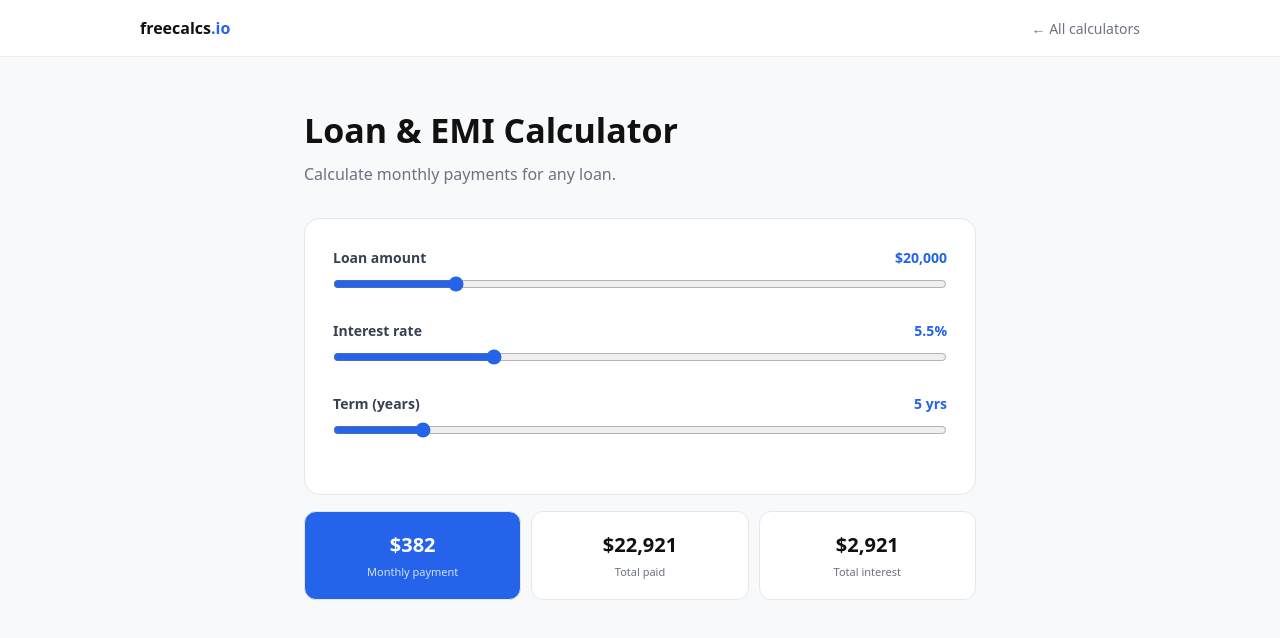
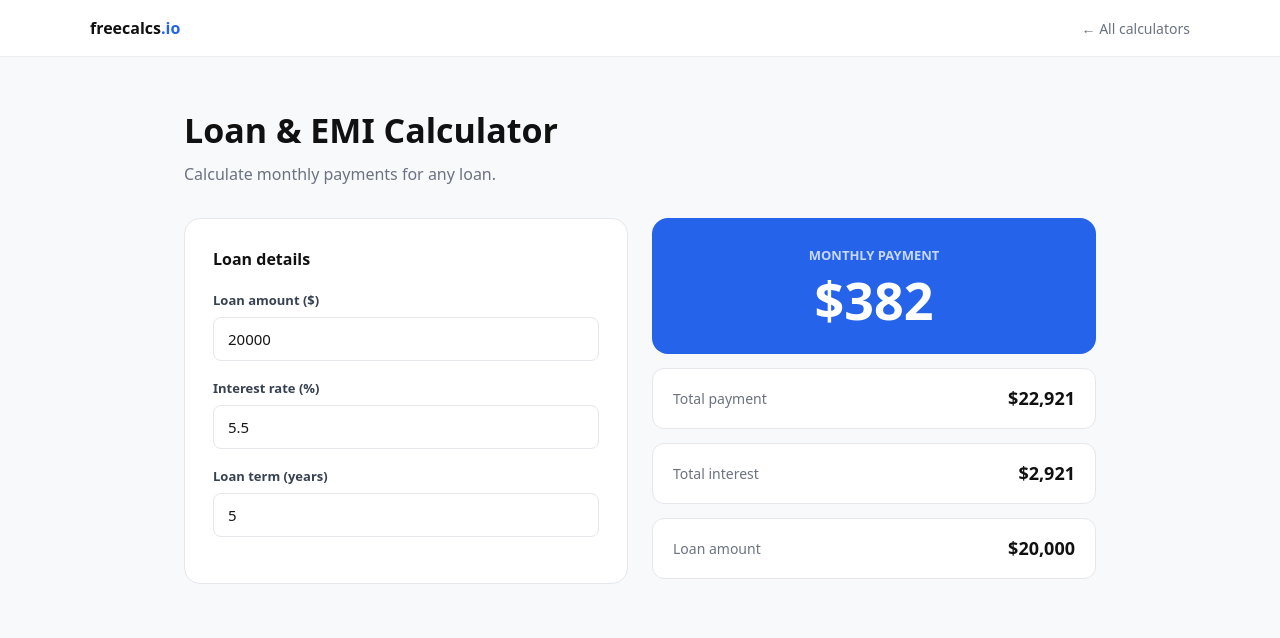
Before and after one commit to Tunjilor/freecalcs, a Next.js app: page /loan in a window 1280 px wide. Shown: the top 638 px of the page. Built offline with nearby package versions, Linux system fonts and the light colour scheme.

Commit message:
fix loan calculator typescript

```diff
--- a/src/app/loan/page.tsx
+++ b/src/app/loan/page.tsx
@@ -1,41 +1,60 @@
 "use client";
 import { useState } from "react";
 import Link from "next/link";
+
 export default function LoanCalculator() {
-  const [amount, setAmount] = useState(20000);
-  const [rate, setRate] = useState(5.5);
-  const [years, setYears] = useState(5);
-  const r = rate/100/12; const n = years*12;
-  const payment = amount*(r*Math.pow(1+r,n))/(Math.pow(1+r,n)-1);
-  const total = payment*n;
-  const interest = total-amount;
-  const fmt = (v:number) => v.toLocaleString("en-US",{style:"currency",currency:"USD",maximumFractionDigits:0});
+  const [amount, setAmount] = useState("20000");
+  const [rate, setRate] = useState("5.5");
+  const [years, setYears] = useState("5");
+
+  const a = parseFloat(amount) || 0;
+  const r = parseFloat(rate) || 0;
+  const y = parseFloat(years) || 0;
+  const mr = r / 100 / 12;
+  const n = y * 12;
+  const payment = mr > 0 ? a * (mr * Math.pow(1 + mr, n)) / (Math.pow(1 + mr, n) - 1) : a / n;
+  const total = payment * n;
+  const interest = total - a;
+  const fmt = (v: number) => v.toLocaleString("en-US", { style: "currency", currency: "USD", maximumFractionDigits: 0 });
+
   return (
-    <main style={{minHeight:"100vh",background:"#f8f9fb",fontFamily:"system-ui,sans-serif"}}>
-      <nav style={{background:"#fff",borderBottom:"1px solid #eee",padding:"0 24px"}}>
-        <div style={{maxWidth:1000,margin:"0 auto",height:56,display:"flex",alignItems:"center",justifyContent:"space-between"}}>
-          <Link href="/" style={{textDecoration:"none"}}><b style={{color:"#111"}}>freecalcs</b><b style={{color:"#2563eb"}}>.io</b></Link>
-          <Link href="/" style={{color:"#6b7280",textDecoration:"none",fontSize:14}}>← All calculators</Link>
+    <main style={{ minHeight: "100vh", background: "#f8f9fb", fontFamily: "system-ui,sans-serif" }}>
+      <nav style={{ background: "#fff", borderBottom: "1px solid #eee", padding: "0 24px" }}>
+        <div style={{ maxWidth: 1100, margin: "0 auto", height: 56, display: "flex", alignItems: "center", justifyContent: "space-between" }}>
+          <Link href="/" style={{ textDecoration: "none" }}><b style={{ color: "#111" }}>freecalcs</b><b style={{ color: "#2563eb" }}>.io</b></Link>
+          <Link href="/" style={{ color: "#6b7280", textDecoration: "none", fontSize: 14 }}>← All calculators</Link>
         </div>
       </nav>
-      <section style={{maxWidth:720,margin:"0 auto",padding:"48px 24px 80px"}}>
-        <h1 style={{fontSize:34,fontWeight:800,color:"#111",marginBottom:6}}>Loan & EMI Calculator</h1>
-        <p style={{color:"#6b7280",marginBottom:32,fontSize:16}}>Calculate monthly payments for any loan.</p>
-        <div style={{background:"#fff",borderRadius:16,border:"1px solid #e5e7eb",padding:28,marginBottom:16}}>
-          {[["Loan amount",amount,setAmount,1000,100000,500,true],["Interest rate",rate,setRate,0.5,20,0.1,false],["Term (years)",years,setYears,1,30,1,false]].map(([l,v,s,min,max,step,isMoney])=>(
-            <div key={String(l)} style={{marginBottom:22}}>
-              <div style={{display:"flex",justifyContent:"space-between",marginBottom:6}}><label style={{fontSize:14,fontWeight:600,color:"#374151"}}>{String(l)}</label><span style={{fontSize:14,fontWeight:700,color:"#2563eb"}}>{isMoney?fmt(Number(v)):v}{!isMoney&&String(l).includes("rate")?"%":!isMoney?" yrs":""}</span></div>
-              <input type="range" min={Number(min)} max={Number(max)} step={Number(step)} value={Number(v)} onChange={e=>(s as (n:number)=>void)(Number(e.target.value))} style={{width:"100%",accentColor:"#2563eb"}}/>
+      <section style={{ maxWidth: 960, margin: "0 auto", padding: "48px 24px 80px" }}>
+        <h1 style={{ fontSize: 34, fontWeight: 800, color: "#111", marginBottom: 6 }}>Loan & EMI Calculator</h1>
+        <p style={{ color: "#6b7280", marginBottom: 32, fontSize: 16 }}>Calculate monthly payments for any loan.</p>
+        <div style={{ display: "grid", gridTemplateColumns: "1fr 1fr", gap: 24, alignItems: "start" }}>
+          <div style={{ background: "#fff", borderRadius: 16, border: "1px solid #e5e7eb", padding: 28 }}>
+            <h2 style={{ fontSize: 16, fontWeight: 700, color: "#111", marginBottom: 20 }}>Loan details</h2>
+            {[
+              { label: "Loan amount ($)", val: amount, set: setAmount },
+              { label: "Interest rate (%)", val: rate, set: setRate },
+              { label: "Loan term (years)", val: years, set: setYears },
+            ].map((f) => (
+              <div key={f.label} style={{ marginBottom: 18 }}>
+                <label style={{ fontSize: 13, fontWeight: 600, color: "#374151", display: "block", marginBottom: 6 }}>{f.label}</label>
+                <input type="number" value={f.val} onChange={e => f.set(e.target.value)}
+                  style={{ width: "100%", padding: "10px 14px", borderRadius: 8, border: "1px solid #e5e7eb", fontSize: 15, boxSizing: "border-box" }} />
+              </div>
+            ))}
+          </div>
+          <div style={{ display: "flex", flexDirection: "column", gap: 14 }}>
+            <div style={{ background: "#2563eb", borderRadius: 16, padding: 28, textAlign: "center" }}>
+              <div style={{ fontSize: 13, color: "rgba(255,255,255,0.75)", marginBottom: 8, fontWeight: 600, textTransform: "uppercase" }}>Monthly payment</div>
+              <div style={{ fontSize: 52, fontWeight: 800, color: "#fff", lineHeight: 1 }}>{fmt(payment)}</div>
             </div>
-          ))}
-        </div>
-        <div style={{display:"grid",gridTemplateColumns:"1fr 1fr 1fr",gap:10}}>
-          {[["Monthly payment",fmt(payment),true],["Total paid",fmt(total),false],["Total interest",fmt(interest),false]].map(([l,v,hi])=>(
-            <div key={String(l)} style={{background:hi?"#2563eb":"#fff",border:"1px solid #e5e7eb",borderRadius:12,padding:"18px 12px",textAlign:"center"}}>
-              <div style={{fontSize:20,fontWeight:800,color:hi?"#fff":"#111",marginBottom:4}}>{String(v)}</div>
-              <div style={{fontSize:11,color:hi?"rgba(255,255,255,0.8)":"#6b7280"}}>{String(l)}</div>
-            </div>
-          ))}
+            {[["Total payment", fmt(total)], ["Total interest", fmt(interest)], ["Loan amount", fmt(a)]].map(([l, v]) => (
+              <div key={l} style={{ background: "#fff", border: "1px solid #e5e7eb", borderRadius: 12, padding: "16px 20px", display: "flex", justifyContent: "space-between", alignItems: "center" }}>
+                <span style={{ fontSize: 14, color: "#6b7280" }}>{l}</span>
+                <span style={{ fontSize: 18, fontWeight: 700, color: "#111" }}>{v}</span>
+              </div>
+            ))}
+          </div>
         </div>
       </section>
     </main>
```
